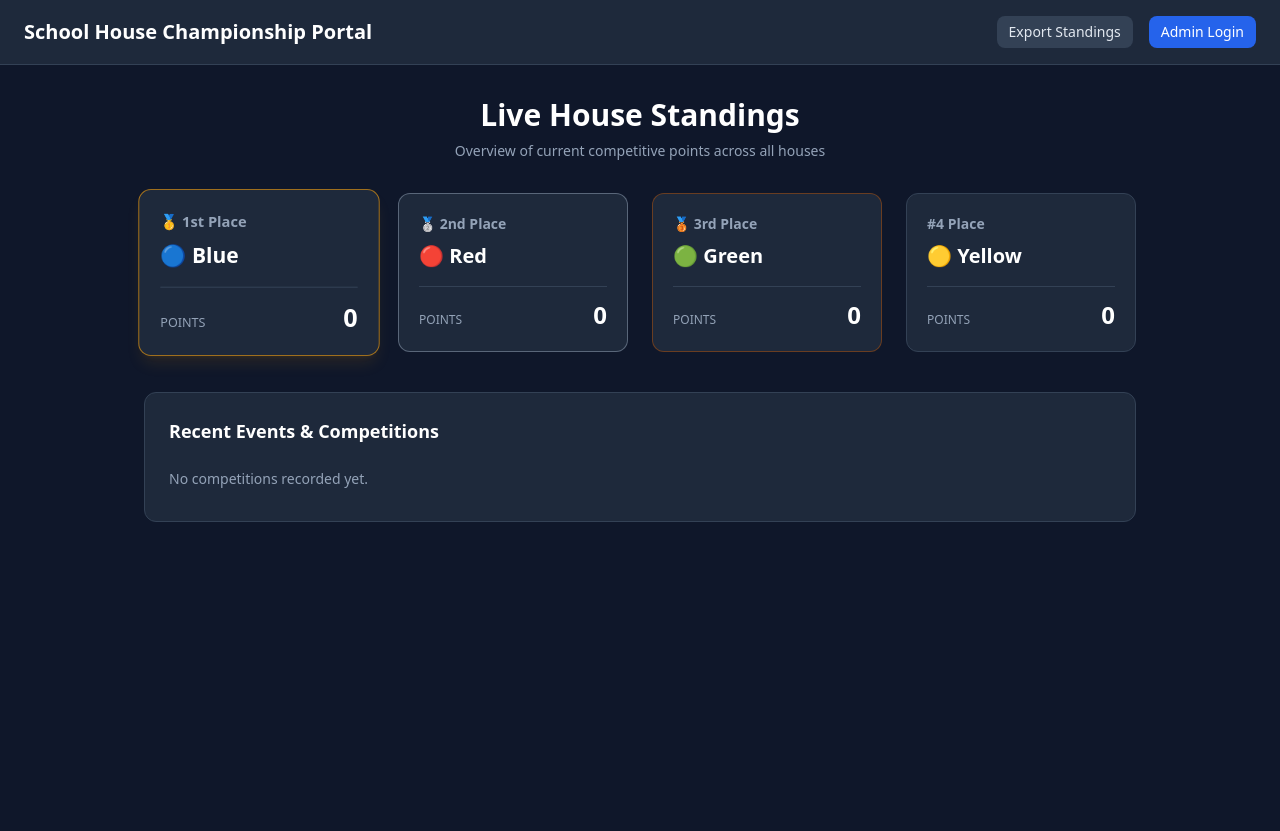
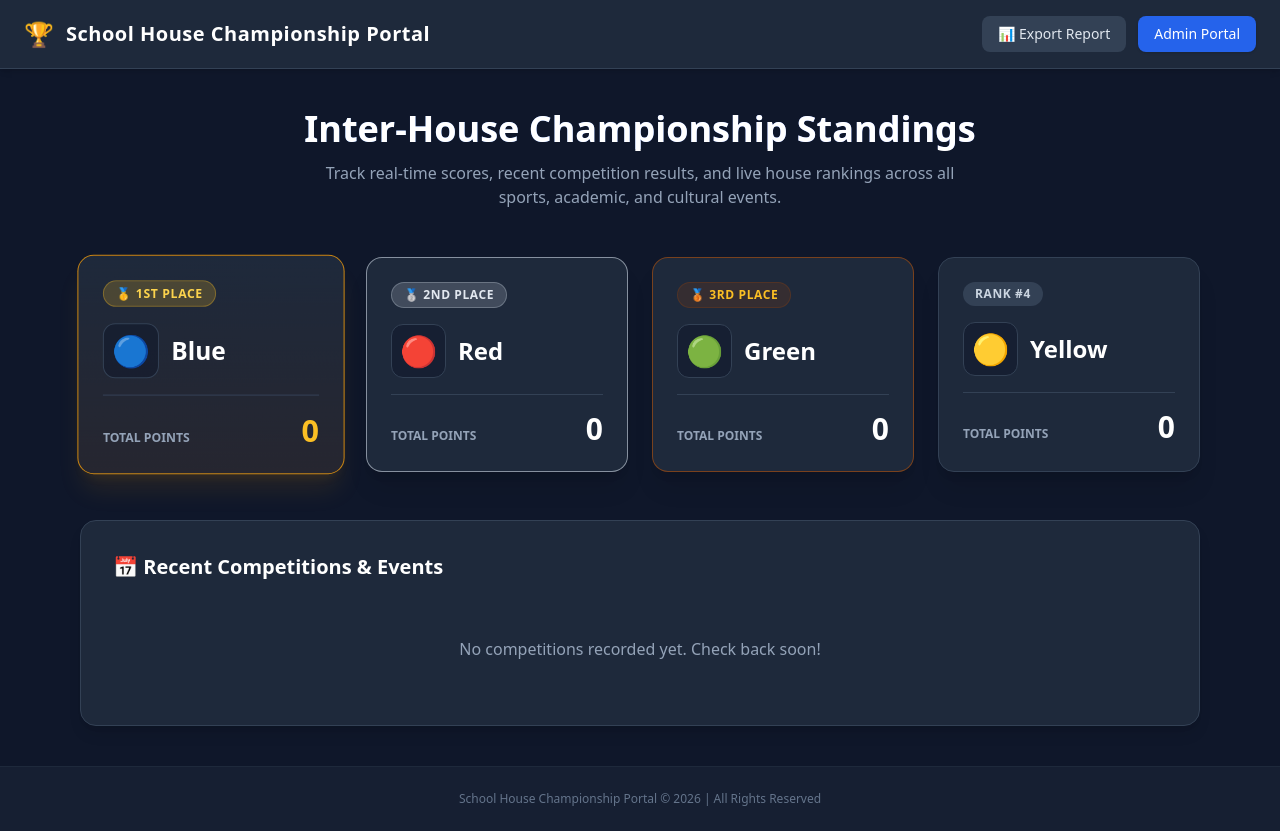
Before and after one commit to garimanegii22/schoolprojectportal, a Flask app: page / in a window 1280 px wide. Before the commit the page ends 522 px from the top, so only its background shows below. Run offline with Flask 3, Linux system fonts and the light colour scheme; data comes from the database, SQL or seed files in the repository; data that the repository does not hold is empty; some libraries are stand-ins or nearby versions.

Commit message:
Restore rich public portal layout, fix event add category datalist, and clean export buttons

```diff
--- a/app_package/templates/public/index.html
+++ b/app_package/templates/public/index.html
@@ -8,55 +8,69 @@
 </head>
 <body class="bg-slate-900 text-slate-100 min-h-screen flex flex-col font-sans">
 
-    <!-- Original Portal Header -->
-    <nav class="bg-slate-800 border-b border-slate-700 px-6 py-4 flex justify-between items-center">
-        <h1 class="text-xl font-bold text-white">School House Championship Portal</h1>
-        <div class="flex items-center gap-4">
+    <!-- Header Navigation -->
+    <nav class="bg-slate-800 border-b border-slate-700 px-6 py-4 flex justify-between items-center shadow-md">
+        <div class="flex items-center space-x-3">
+            <span class="text-2xl">🏆</span>
+            <h1 class="text-xl font-bold text-white tracking-wide">School House Championship Portal</h1>
+        </div>
+        <div class="flex items-center gap-3">
             <a href="{{ url_for('public_bp.export_csv') }}"
-               class="px-3 py-1.5 text-sm bg-slate-700 hover:bg-slate-600 text-slate-200 rounded-lg transition font-medium">
-                Export Standings
+               class="px-4 py-2 text-sm bg-slate-700 hover:bg-slate-600 text-slate-200 rounded-lg transition font-medium flex items-center gap-2">
+                📊 Export Report
             </a>
             <a href="{{ url_for('admin_bp.login') }}"
-               class="px-3 py-1.5 text-sm bg-blue-600 hover:bg-blue-500 text-white rounded-lg transition font-medium">
-                Admin Login
+               class="px-4 py-2 text-sm bg-blue-600 hover:bg-blue-500 text-white rounded-lg transition font-medium shadow">
+                Admin Portal
             </a>
         </div>
     </nav>
 
-    <main class="flex-1 max-w-5xl w-full mx-auto px-4 py-8">
-        <div class="mb-8 text-center">
-            <h2 class="text-3xl font-extrabold text-white mb-2">Live House Standings</h2>
-            <p class="text-slate-400 text-sm">Overview of current competitive points across all houses</p>
+    <main class="flex-1 max-w-6xl w-full mx-auto px-4 py-10">
+
+        <!-- Hero Section -->
+        <div class="text-center mb-12">
+            <h2 class="text-4xl font-extrabold text-white mb-3 bg-gradient-to-r from-blue-400 to-indigo-400 bg-clip-text text-transparent">
+                Inter-House Championship Standings
+            </h2>
+            <p class="text-slate-400 text-base max-w-2xl mx-auto">
+                Track real-time scores, recent competition results, and live house rankings across all sports, academic, and cultural events.
+            </p>
         </div>
 
-        <!-- Clean, Subtle Hierarchy for House Cards (No Overpowering Colors) -->
-        <div class="grid grid-cols-1 sm:grid-cols-2 md:grid-cols-4 gap-6 mb-10">
+        <!-- House Standings Grid (Rich, Structured Cards with Subtle Hierarchy) -->
+        <div class="grid grid-cols-1 sm:grid-cols-2 lg:grid-cols-4 gap-6 mb-12">
             {% for house in houses %}
                 {% set rank = loop.index %}
-                <div class="bg-slate-800 rounded-xl p-5 border transition-all
+                <div class="bg-slate-800 border rounded-2xl p-6 shadow-xl transition-all duration-300 hover:border-slate-500
                     {% if rank == 1 %}
-                        border-amber-500/60 shadow-lg shadow-amber-500/10 scale-105
+                        border-amber-500/80 shadow-amber-500/10 scale-[1.02] bg-gradient-to-b from-slate-800 to-amber-950/20
                     {% elif rank == 2 %}
-                        border-slate-400/50
+                        border-slate-300/60
                     {% elif rank == 3 %}
-                        border-amber-700/50
+                        border-amber-700/60
                     {% else %}
                         border-slate-700
                     {% endif %}
                 ">
-                    <div class="flex justify-between items-center mb-2">
-                        <span class="text-sm font-semibold text-slate-400">
-                            {% if rank == 1 %}🥇 1st Place{% elif rank == 2 %}🥈 2nd Place{% elif rank == 3 %}🥉 3rd Place{% else %}#{{ rank }} Place{% endif %}
+                    <div class="flex justify-between items-center mb-4">
+                        <span class="text-xs font-bold uppercase tracking-wider px-3 py-1 rounded-full
+                            {% if rank == 1 %}bg-amber-400/20 text-amber-300 border border-amber-400/30
+                            {% elif rank == 2 %}bg-slate-300/20 text-slate-200 border border-slate-300/30
+                            {% elif rank == 3 %}bg-amber-800/20 text-amber-400 border border-amber-800/30
+                            {% else %}bg-slate-700 text-slate-300{% endif %}">
+                            {% if rank == 1 %}🥇 1st Place{% elif rank == 2 %}🥈 2nd Place{% elif rank == 3 %}🥉 3rd Place{% else %}Rank #{{ rank }}{% endif %}
                         </span>
                     </div>
 
-                    <h3 class="text-xl font-bold text-white mb-1">
-                        {{ house.emoji }} {{ house.name }}
-                    </h3>
+                    <div class="flex items-center space-x-3 mb-4">
+                        <span class="text-3xl p-2 bg-slate-900/50 rounded-xl border border-slate-700">{{ house.emoji }}</span>
+                        <h3 class="text-2xl font-bold text-white">{{ house.name }}</h3>
+                    </div>
 
-                    <div class="mt-4 pt-3 border-t border-slate-700 flex items-baseline justify-between">
-                        <span class="text-xs text-slate-400 uppercase">Points</span>
-                        <span class="text-2xl font-black text-white">
+                    <div class="pt-4 border-t border-slate-700 flex items-baseline justify-between">
+                        <span class="text-xs text-slate-400 uppercase font-semibold">Total Points</span>
+                        <span class="text-3xl font-black {% if rank == 1 %}text-amber-400{% else %}text-white{% endif %}">
                             {{ house.total_points }}
                         </span>
                     </div>
@@ -65,20 +79,39 @@
         </div>
 
         <!-- Recent Competitions Section -->
-        <div class="bg-slate-800 border border-slate-700 rounded-xl p-6">
-            <h3 class="text-lg font-bold text-white mb-4">Recent Events & Competitions</h3>
-            <div class="divide-y divide-slate-700">
+        <div class="bg-slate-800 border border-slate-700 rounded-2xl p-6 sm:p-8 shadow-lg">
+            <div class="flex justify-between items-center mb-6">
+                <h3 class="text-xl font-bold text-white flex items-center gap-2">
+                    📅 Recent Competitions & Events
+                </h3>
+            </div>
+
+            <div class="divide-y divide-slate-700/80">
                 {% for comp in recent_competitions %}
-                    <div class="py-3 flex justify-between items-center text-sm">
-                        <span class="font-medium text-slate-200">{{ comp.name }} <span class="text-slate-400 text-xs">({{ comp.category }})</span></span>
-                        <span class="bg-slate-700 text-slate-300 px-2.5 py-1 rounded text-xs">Max: {{ comp.max_points }} pts</span>
+                    <div class="py-4 flex flex-col sm:flex-row justify-between items-start sm:items-center gap-2">
+                        <div>
+                            <h4 class="font-semibold text-slate-100 text-base">{{ comp.name }}</h4>
+                            <span class="text-xs text-slate-400 bg-slate-900 px-2.5 py-0.5 rounded border border-slate-700 inline-block mt-1">
+                                Category: {{ comp.category }}
+                            </span>
+                        </div>
+                        <span class="text-sm bg-slate-700/80 px-3 py-1 rounded-lg text-slate-300 font-medium">
+                            Max Points: {{ comp.max_points }} pts
+                        </span>
                     </div>
                 {% else %}
-                    <p class="text-slate-400 text-sm py-2">No competitions recorded yet.</p>
+                    <div class="text-center py-8 text-slate-400">
+                        <p>No competitions recorded yet. Check back soon!</p>
+                    </div>
                 {% endfor %}
             </div>
         </div>
     </main>
 
+    <!-- Footer -->
+    <footer class="bg-slate-800/50 border-t border-slate-800 py-6 text-center text-xs text-slate-500">
+        School House Championship Portal &copy; 2026 | All Rights Reserved
+    </footer>
+
 </body>
 </html>
```
Also changed, not shown: app_package/templates/admin/events.html (+36 -21 lines).
